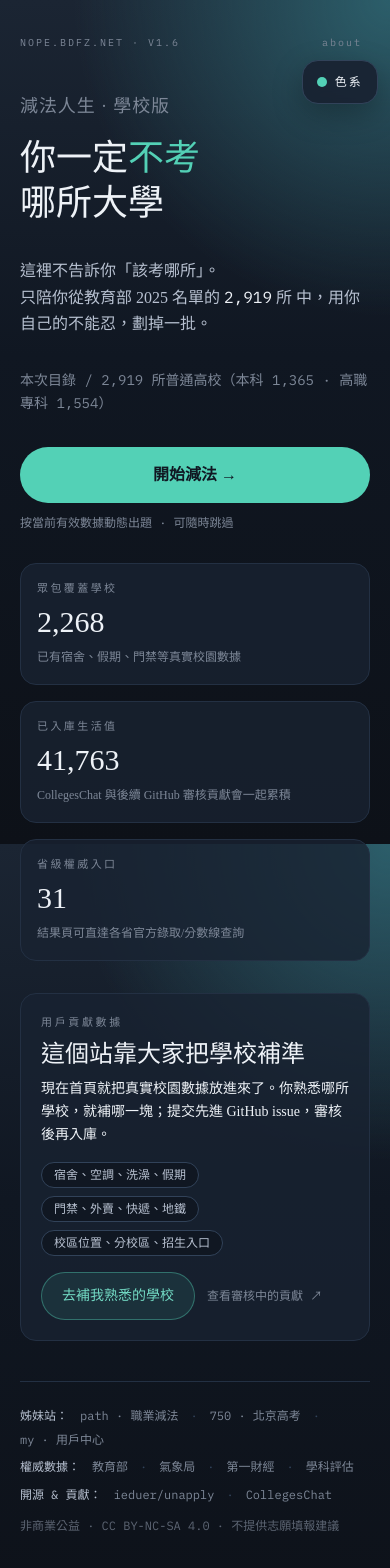
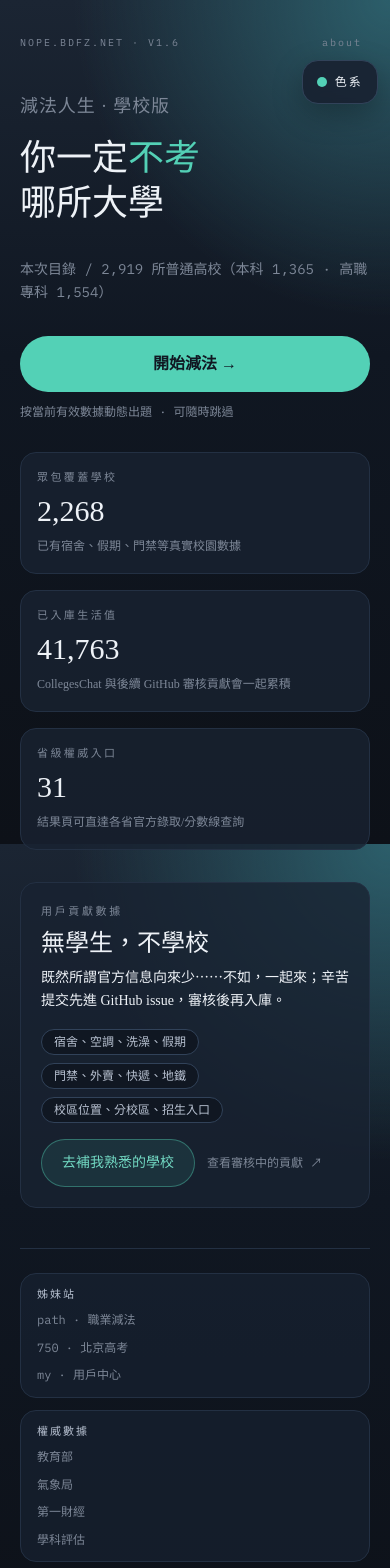
Before and after one commit to ieduer/unapply, a React (Vite) app: page / in a window 390 px wide. Shown: the top 1568 px of the page. Built offline with nearby package versions, Linux system fonts and the light colour scheme.

Commit message:
Polish mobile nav spacing and landing copy

```diff
--- a/index.html
+++ b/index.html
@@ -20,7 +20,11 @@
       href="https://fonts.googleapis.com/css2?family=IBM+Plex+Mono:wght@400;500;600&family=Noto+Serif+TC:wght@500;600;700&family=Space+Grotesk:wght@400;500;700&display=swap"
       rel="stylesheet"
     />
-    <script defer src="https://my.bdfz.net/site-auth.js"></script>
+    <script
+      defer
+      src="https://my.bdfz.net/site-auth.js"
+      data-mobile-inset-bottom="92"
+    ></script>
   </head>
   <body>
     <div id="root"></div>
--- a/src/components/Landing.tsx
+++ b/src/components/Landing.tsx
@@ -30,12 +30,6 @@ export function Landing({ onStart, onAbout, onContribute }: Props) {
           你一定<span className="text-accent-500">不考</span>
           <br />哪所大學
         </h1>
-
-        <p className="text-base sm:text-lg text-fog-300 leading-relaxed max-w-xl">
-          這裡不告訴你「該考哪所」。<br />
-          只陪你從教育部 2025 名單的 <span className="mono text-fog-100">{officialSchoolCount.toLocaleString()}</span> 所
-          中，用你自己的不能忍，劃掉一批。
-        </p>
 
         <div className="flex flex-col gap-2 text-sm text-fog-500 leading-relaxed">
           <p className="mono">
@@ -74,9 +68,9 @@ export function Landing({ onStart, onAbout, onContribute }: Props) {
         <div className="rounded-2xl border border-ink-800 bg-ink-900/80 p-5 flex flex-col gap-4">
           <div className="flex flex-col gap-2">
             <p className="mono text-[11px] uppercase tracking-[0.24em] text-fog-500">用戶貢獻數據</p>
-            <h2 className="serif text-2xl">這個站靠大家把學校補準</h2>
+            <h2 className="serif text-2xl">無學生，不學校</h2>
             <p className="text-sm text-fog-400 leading-relaxed">
-              現在首頁就把真實校園數據放進來了。你熟悉哪所學校，就補哪一塊；提交先進 GitHub issue，審核後再入庫。
+              既然所謂官方信息向來少⋯⋯不如，一起來；辛苦提交先進 GitHub issue，審核後再入庫。
             </p>
           </div>
           <div className="flex flex-wrap gap-2">
@@ -105,32 +99,36 @@ export function Landing({ onStart, onAbout, onContribute }: Props) {
         </div>
       </section>
 
-      <footer className="w-full max-w-2xl text-xs mono text-fog-500 leading-relaxed space-y-2 pt-6 border-t border-ink-800">
-        <div className="flex flex-wrap gap-x-3 gap-y-1">
-          <span className="text-fog-300">姊妹站：</span>
-          <a className="hover:text-accent-500" href="https://path.bdfz.net" target="_blank" rel="noreferrer noopener">path · 職業減法</a>
-          <span className="text-ink-700">·</span>
-          <a className="hover:text-accent-500" href="https://750.bdfz.net" target="_blank" rel="noreferrer noopener">750 · 北京高考</a>
-          <span className="text-ink-700">·</span>
-          <a className="hover:text-accent-500" href="https://my.bdfz.net" target="_blank" rel="noreferrer noopener">my · 用戶中心</a>
+      <footer className="w-full max-w-2xl pt-6 border-t border-ink-800">
+        <div className="grid gap-3 sm:gap-2">
+          <FooterGroup
+            label="姊妹站"
+            items={[
+              { href: 'https://path.bdfz.net', text: 'path · 職業減法' },
+              { href: 'https://750.bdfz.net', text: '750 · 北京高考' },
+              { href: 'https://my.bdfz.net', text: 'my · 用戶中心' },
+            ]}
+          />
+          <FooterGroup
+            label="權威數據"
+            items={[
+              { href: 'https://www.moe.gov.cn/jyb_xxgk/s5743/s5744/202506/t20250627_1195683.html', text: '教育部' },
+              { href: 'https://www.cma.gov.cn/', text: '氣象局' },
+              { href: 'https://www.yicai.com/topic/100311963/', text: '第一財經' },
+              { href: 'https://www.chinadegrees.cn/xwyyjsjyxx/xkpgjg/', text: '學科評估' },
+            ]}
+          />
+          <FooterGroup
+            label="開源與貢獻"
+            items={[
+              { href: 'https://github.com/ieduer/unapply', text: 'ieduer/unapply' },
+              { href: 'https://github.com/CollegesChat/university-information', text: 'CollegesChat' },
+            ]}
+          />
         </div>
-        <div className="flex flex-wrap gap-x-3 gap-y-1">
-          <span className="text-fog-300">權威數據：</span>
-          <a className="hover:text-accent-500" href="https://www.moe.gov.cn/jyb_xxgk/s5743/s5744/202506/t20250627_1195683.html" target="_blank" rel="noreferrer noopener">教育部</a>
-          <span className="text-ink-700">·</span>
-          <a className="hover:text-accent-500" href="https://www.cma.gov.cn/" target="_blank" rel="noreferrer noopener">氣象局</a>
-          <span className="text-ink-700">·</span>
-          <a className="hover:text-accent-500" href="https://www.yicai.com/topic/100311963/" target="_blank" rel="noreferrer noopener">第一財經</a>
-          <span className="text-ink-700">·</span>
-          <a className="hover:text-accent-500" href="https://www.chinadegrees.cn/xwyyjsjyxx/xkpgjg/" target="_blank" rel="noreferrer noopener">學科評估</a>
+        <div className="mt-3 px-1 text-[11px] sm:text-xs mono text-fog-500 leading-relaxed opacity-70">
+          非商業公益 · CC BY-NC-SA 4.0 · 不提供志願填報建議
         </div>
-        <div className="flex flex-wrap gap-x-3 gap-y-1">
-          <span className="text-fog-300">開源 & 貢獻：</span>
-          <a className="hover:text-accent-500" href="https://github.com/ieduer/unapply" target="_blank" rel="noreferrer noopener">ieduer/unapply</a>
-          <span className="text-ink-700">·</span>
-          <a className="hover:text-accent-500" href="https://github.com/CollegesChat/university-information" target="_blank" rel="noreferrer noopener">CollegesChat</a>
-        </div>
-        <div className="opacity-70 pt-1">非商業公益 · CC BY-NC-SA 4.0 · 不提供志願填報建議</div>
       </footer>
     </main>
   )
@@ -145,3 +143,30 @@ function MetricCard({ label, value, detail }: { label: string; value: string; de
     </div>
   )
 }
+
+function FooterGroup({
+  label,
+  items,
+}: {
+  label: string
+  items: { href: string; text: string }[]
+}) {
+  return (
+    <section className="rounded-2xl sm:rounded-none border border-ink-800 sm:border-0 bg-ink-900/70 sm:bg-transparent px-4 py-3 sm:px-0 sm:py-0">
+      <p className="mono text-[11px] uppercase tracking-[0.18em] text-fog-300">{label}</p>
+      <div className="mt-2 flex flex-col sm:flex-row sm:flex-wrap gap-2 sm:gap-x-3 sm:gap-y-1 text-xs mono text-fog-500 leading-relaxed">
+        {items.map((item) => (
+          <a
+            key={item.href}
+            className="hover:text-accent-500 break-all"
+            href={item.href}
+            target="_blank"
+            rel="noreferrer noopener"
+          >
+            {item.text}
+          </a>
+        ))}
+      </div>
+    </section>
+  )
+}
```
